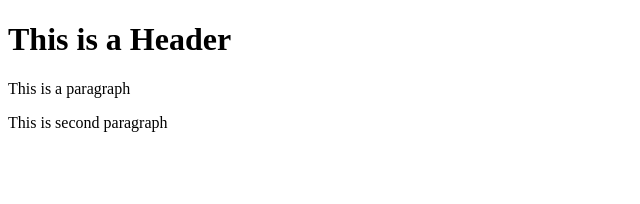
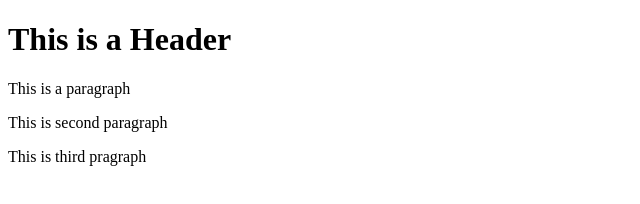
Before and after one commit to ilyaskhokhar/git-test, a website: page index.html in a window 1280 px wide. Shown: the whole page, without its empty margins (0-640 px from the left). Drawn offline with Linux system fonts and the light colour scheme.

Commit message:
fourth commit

```diff
--- a/index.html
+++ b/index.html
@@ -5,5 +5,6 @@
     <h1>This is a Header</h1>
     <p>This is a paragraph</p>
     <p>This is second paragraph</p>
+    <p>This is third pragraph</p>
   </body>
 </html>
```
Also changed, not shown: package.json (added, +21 -0 lines), 1 other file.
